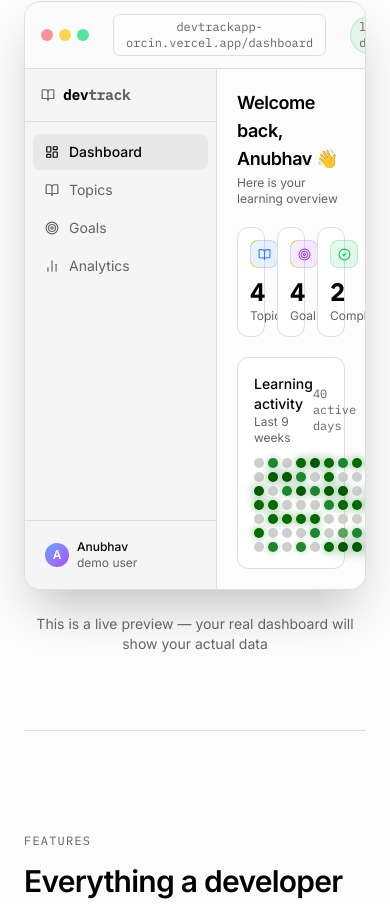
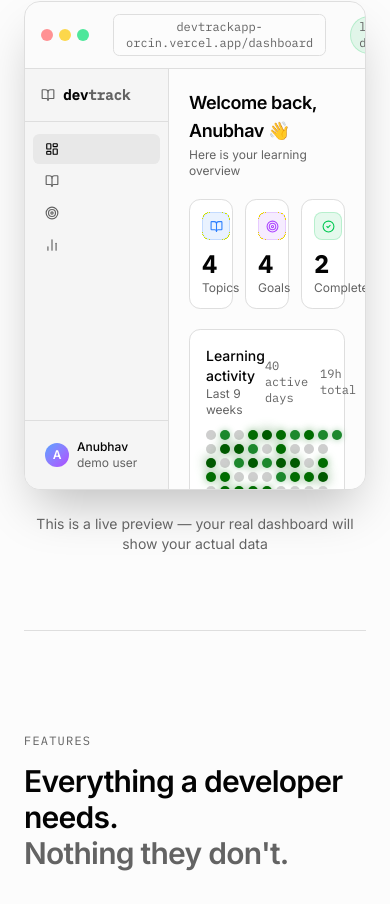
Before and after one commit to Anubhavg04/Devtrack, a Next.js app: page / in a window 390 px wide. Shown: the part 1048-1952 px from the top of the page. Built offline with nearby package versions, Linux system fonts and the light colour scheme.

Commit message:
fix: demo preview mobile responsivemess

```diff
--- a/components/demo-preview.tsx
+++ b/components/demo-preview.tsx
@@ -77,10 +77,10 @@ export function DemoPreview() {
         </div>
 
         {/* App layout */}
-        <div className="flex h-[520px]">
+        <div className="flex h-[420px] md:h-[520px]">
 
           {/* Sidebar */}
-          <div className="w-48 border-r border-border bg-sidebar flex flex-col">
+          <div className="w-36 md:w-48 border-r border-border bg-sidebar flex flex-col">
             <div className="px-4 py-4 border-b border-border">
               <div className="flex items-center gap-2">
                 <BookOpen size={14} className="text-muted-foreground" />
@@ -105,8 +105,8 @@ export function DemoPreview() {
                   `}
                 >
                   <tab.icon size={14} />
-                  {tab.label}
-                </button>
+                  <span className="hidden sm:inline">{tab.label} </span>
+                  </button>
               ))}
             </nav>
 
@@ -438,7 +438,7 @@ function DemoAnalytics() {
 
       <div className="border border-border rounded-xl p-4 bg-card">
         <div className="text-xs text-muted-foreground mb-3 uppercase tracking-widest">// summary</div>
-        <div className="grid grid-cols-4 gap-4">
+        <div className="grid grid-cols-2 md:grid-cols-4 gap-4">
           {[
             { key: "total_hours", value: `${Math.floor(totalMinutes / 60)}h ${totalMinutes % 60}m` },
             { key: "topics", value: "4" },
```
